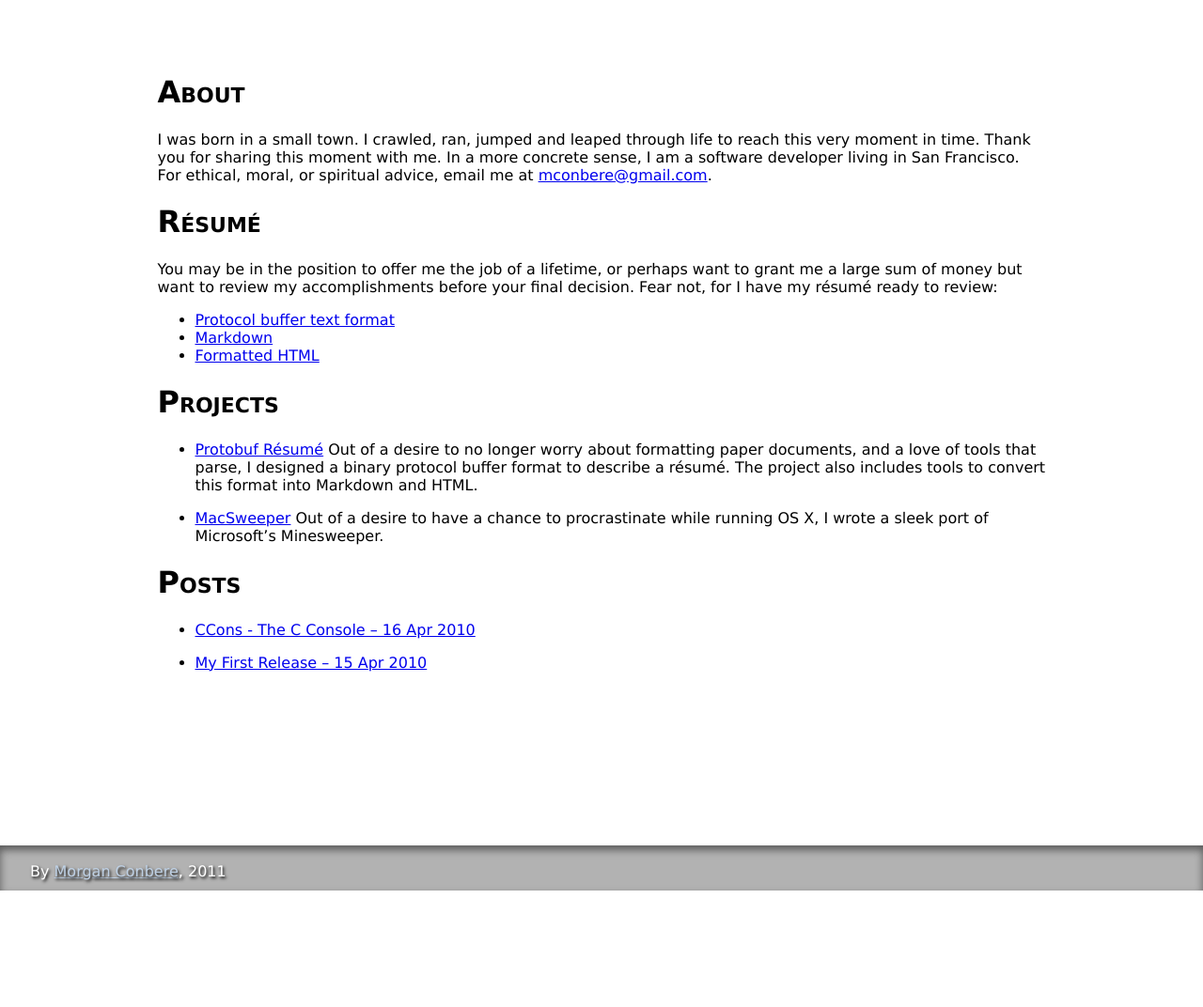
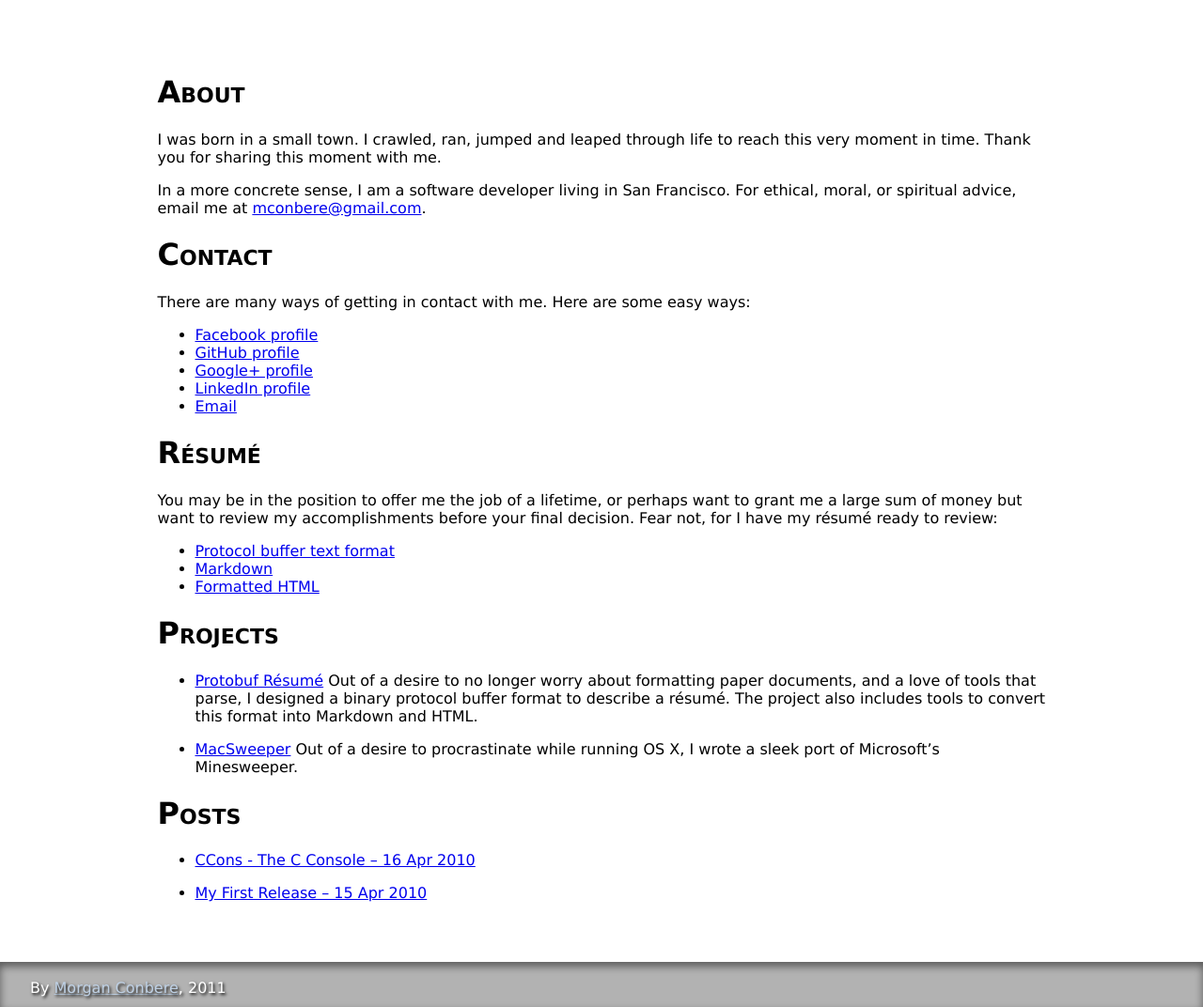
Before and after one commit to mconbere/mconbere.github.com, a Jekyll site: the page built from index.markdown, in a window 1280 px wide. Shown: the whole page at 94% size. Built offline with Jekyll 4.4.1, drawn with Linux system fonts in a browser that asks for light colours; before the commit the page ends 948 px from its top, so only the background shows below that.

Commit message:
Clean up the front page a bit.

```diff
--- a/index.markdown
+++ b/index.markdown
@@ -7,10 +7,22 @@ About
 =====
 
 I was born in a small town. I crawled, ran, jumped and leaped through life to
-reach this very moment in time. Thank you for sharing this moment with me. In
-a more concrete sense, I am a software developer living in San Francisco. For
-ethical, moral, or spiritual advice, email me at
+reach this very moment in time. Thank you for sharing this moment with me.
+
+In a more concrete sense, I am a software developer living in San Francisco.
+For ethical, moral, or spiritual advice, email me at
 [mconbere@gmail.com](mailto:mconbere@gmail.com).
+
+Contact
+=======
+
+There are many ways of getting in contact with me. Here are some easy ways:
+
+* [Facebook profile](https://www.facebook.com/mconbere)
+* [GitHub profile](https://github.com/mconbere)
+* [Google+ profile](https://plus.google.com/110969377294776852746/posts)
+* [LinkedIn profile](http://www.linkedin.com/in/mconbere)
+* [Email](mailto:mconbere@gmail.com)
 
 Résumé
 ======
@@ -18,6 +30,7 @@ Résumé
 You may be in the position to offer me the job of a lifetime, or perhaps want to
 grant me a large sum of money but want to review my accomplishments before your
 final decision. Fear not, for I have my résumé ready to review:
+
 * [Protocol buffer text format](https://github.com/mconbere/Resume/raw/master/mconbere/mconbere.ptxt)
 * [Markdown](http://protobuf-resume.appspot.com/pb?url=https%3A%2F%2Fgithub.com%2Fmconbere%2FResume%2Fraw%2Fmaster%2Fmconbere%2Fmconbere.ptxt)
 * [Formatted HTML](http://protobuf-resume.appspot.com/?url=https%3A%2F%2Fgithub.com%2Fmconbere%2FResume%2Fraw%2Fmaster%2Fmconbere%2Fmconbere.ptxt)
@@ -30,9 +43,9 @@ Projects
   I designed a binary protocol buffer format to describe a résumé. The project
   also includes tools to convert this format into Markdown and HTML.
 
-* [MacSweeper](http://code.google.com/p/macsweeper) Out of a desire to have a
-  chance to procrastinate while running OS X, I wrote a sleek port of
-  Microsoft's Minesweeper.
+* [MacSweeper](http://code.google.com/p/macsweeper) Out of a desire to
+  procrastinate while running OS X, I wrote a sleek port of Microsoft's
+  Minesweeper.
 
 Posts
 =====
```
